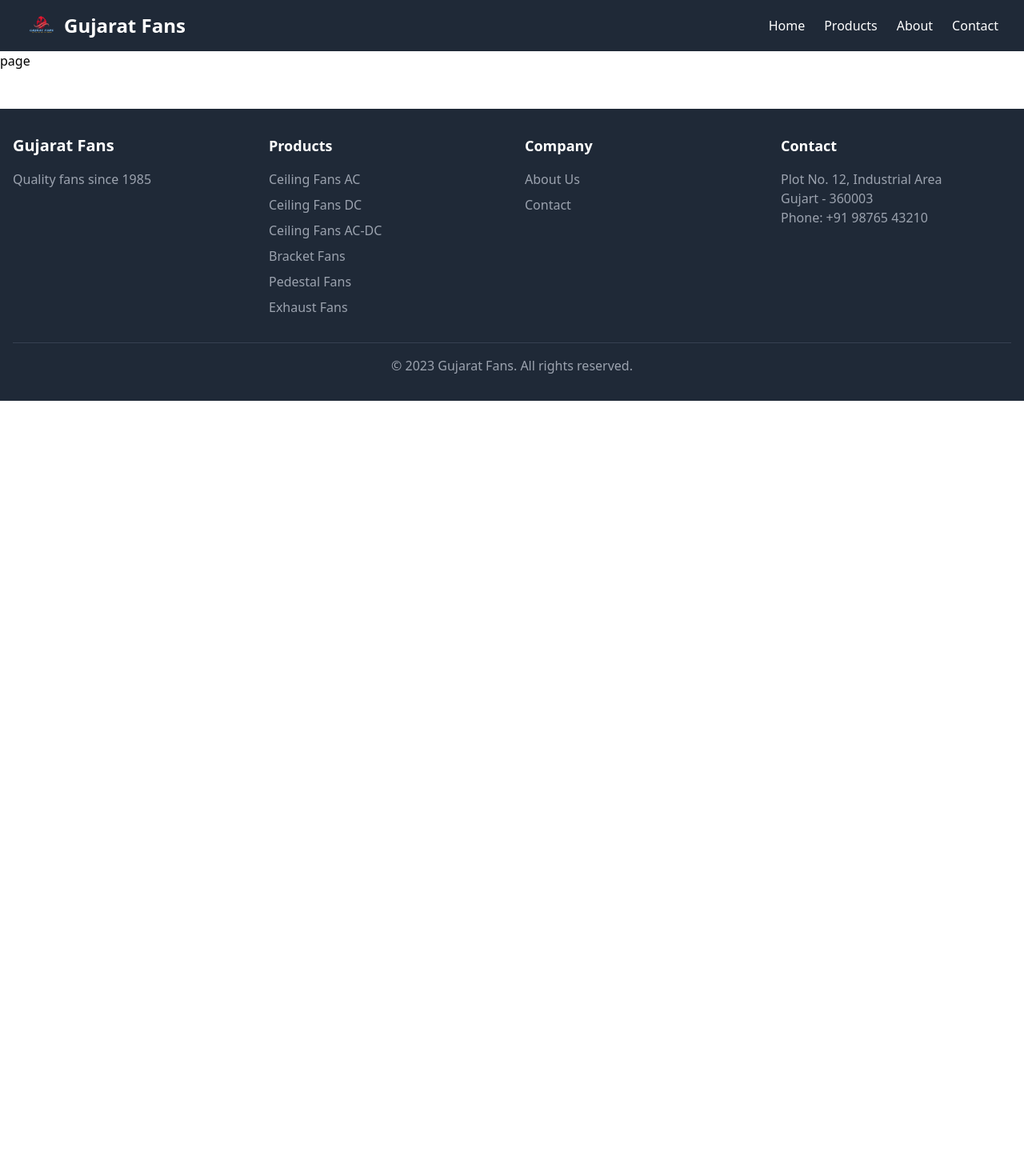
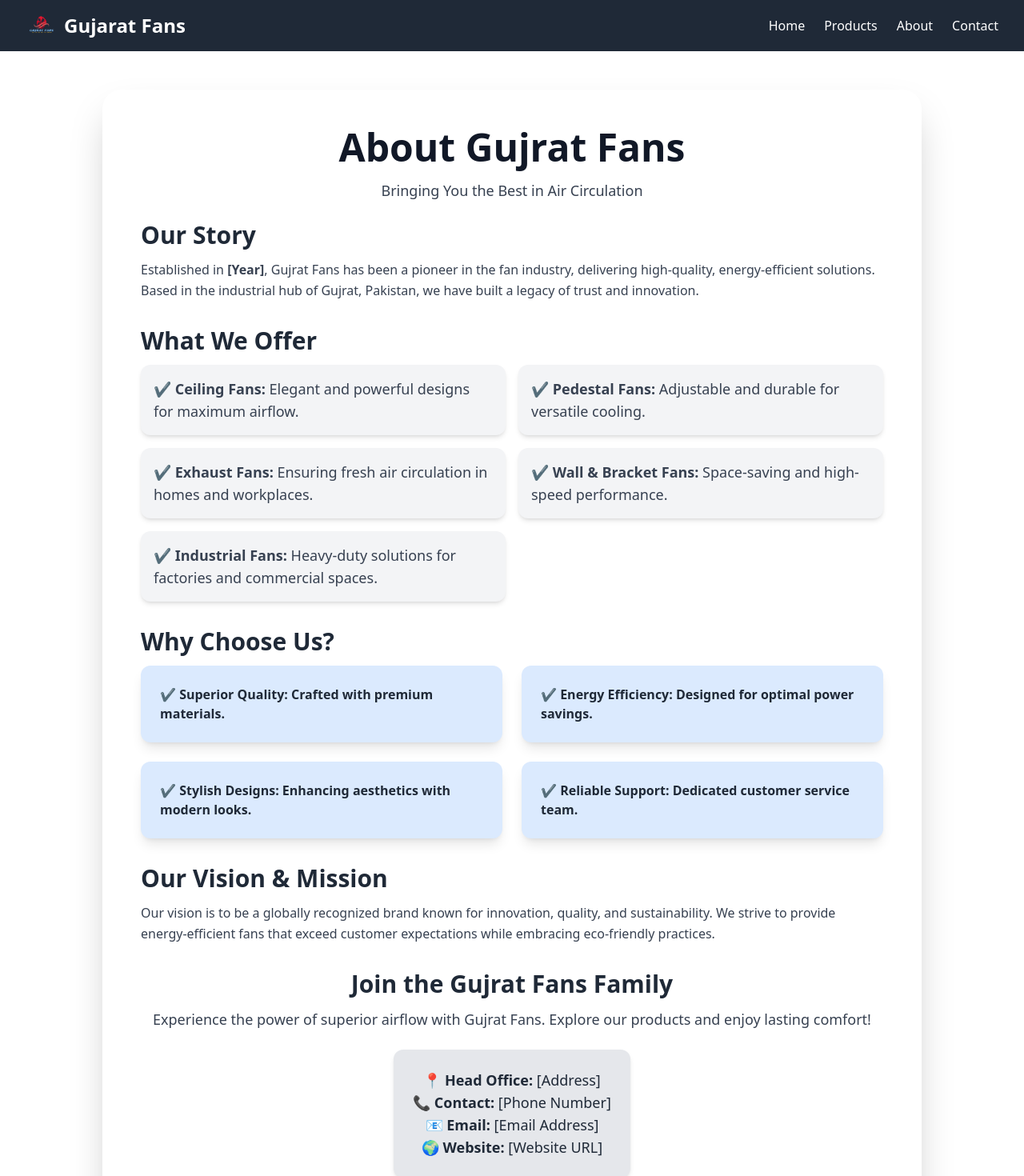
Before and after one commit to DanishAjma1/GujratFans, a Next.js app: page /About in a window 1280 px wide. Shown: the top 1470 px of the page at 80% size. Before the commit the page ends 800 px from the top, so only its background shows below. Built offline with nearby package versions, Linux system fonts and the light colour scheme.

Commit message:
some spell mistake

```diff
--- a/src/app/About/page.js
+++ b/src/app/About/page.js
@@ -1,7 +1,68 @@
-import React from 'react'
+'use client';
 
-export default function page() {
+import React from 'react';
+
+const About = () => {
   return (
-    <div>page</div>
-  )
-}
+    <div className="bg-white min-h-screen flex items-center justify-center p-6 md:p-12">
+      <div className="max-w-5xl mx-auto bg-white shadow-2xl rounded-3xl p-8 md:p-12 relative overflow-hidden transition-all duration-300 hover:shadow-3xl hover:scale-105">
+        <h1 className="text-4xl md:text-5xl font-extrabold text-gray-900 mb-4 text-center relative z-10">About Gujrat Fans</h1>
+        <p className="text-gray-700 text-lg text-center mb-6 relative z-10">
+          Bringing You the Best in Air Circulation
+        </p>
+
+        <section className="mb-8 relative z-10 transition-transform duration-300 hover:scale-105">
+          <h2 className="text-3xl font-semibold text-gray-800 mb-3">Our Story</h2>
+          <p className="text-gray-700 leading-relaxed">
+            Established in <strong>[Year]</strong>, Gujrat Fans has been a pioneer in the fan industry, delivering high-quality,
+            energy-efficient solutions. Based in the industrial hub of Gujrat, Pakistan, we have built a legacy of trust and innovation.
+          </p>
+        </section>
+
+        <section className="mb-8 relative z-10">
+          <h2 className="text-3xl font-semibold text-gray-800 mb-3">What We Offer</h2>
+          <ul className="grid grid-cols-1 md:grid-cols-2 gap-4 text-gray-700 text-lg">
+            <li className="bg-gray-100 p-4 rounded-xl shadow-md transition-all duration-300 hover:bg-blue-100 hover:scale-105">✔ <strong>Ceiling Fans:</strong> Elegant and powerful designs for maximum airflow.</li>
+            <li className="bg-gray-100 p-4 rounded-xl shadow-md transition-all duration-300 hover:bg-blue-100 hover:scale-105">✔ <strong>Pedestal Fans:</strong> Adjustable and durable for versatile cooling.</li>
+            <li className="bg-gray-100 p-4 rounded-xl shadow-md transition-all duration-300 hover:bg-blue-100 hover:scale-105">✔ <strong>Exhaust Fans:</strong> Ensuring fresh air circulation in homes and workplaces.</li>
+            <li className="bg-gray-100 p-4 rounded-xl shadow-md transition-all duration-300 hover:bg-blue-100 hover:scale-105">✔ <strong>Wall & Bracket Fans:</strong> Space-saving and high-speed performance.</li>
+            <li className="bg-gray-100 p-4 rounded-xl shadow-md transition-all duration-300 hover:bg-blue-100 hover:scale-105">✔ <strong>Industrial Fans:</strong> Heavy-duty solutions for factories and commercial spaces.</li>
+          </ul>
+        </section>
+
+        <section className="mb-8 relative z-10">
+          <h2 className="text-3xl font-semibold text-gray-800 mb-3">Why Choose Us?</h2>
+          <div className="grid grid-cols-1 md:grid-cols-2 gap-6">
+            <div className="bg-blue-100 p-6 rounded-xl shadow-lg text-gray-800 font-semibold transition-all duration-300 hover:bg-blue-200 hover:scale-105">✔ Superior Quality: Crafted with premium materials.</div>
+            <div className="bg-blue-100 p-6 rounded-xl shadow-lg text-gray-800 font-semibold transition-all duration-300 hover:bg-blue-200 hover:scale-105">✔ Energy Efficiency: Designed for optimal power savings.</div>
+            <div className="bg-blue-100 p-6 rounded-xl shadow-lg text-gray-800 font-semibold transition-all duration-300 hover:bg-blue-200 hover:scale-105">✔ Stylish Designs: Enhancing aesthetics with modern looks.</div>
+            <div className="bg-blue-100 p-6 rounded-xl shadow-lg text-gray-800 font-semibold transition-all duration-300 hover:bg-blue-200 hover:scale-105">✔ Reliable Support: Dedicated customer service team.</div>
+          </div>
+        </section>
+
+        <section className="mb-8 relative z-10 transition-transform duration-300 hover:scale-105">
+          <h2 className="text-3xl font-semibold text-gray-800 mb-3">Our Vision & Mission</h2>
+          <p className="text-gray-700 leading-relaxed">
+            Our vision is to be a globally recognized brand known for innovation, quality, and sustainability. We strive to provide
+            energy-efficient fans that exceed customer expectations while embracing eco-friendly practices.
+          </p>
+        </section>
+
+        <section className="text-center relative z-10 transition-transform duration-300 hover:scale-105">
+          <h2 className="text-3xl font-semibold text-gray-800 mb-3">Join the Gujrat Fans Family</h2>
+          <p className="text-gray-700 mb-6 text-lg">
+            Experience the power of superior airflow with Gujrat Fans. Explore our products and enjoy lasting comfort!
+          </p>
+          <div className="text-gray-800 text-lg bg-gray-200 p-6 rounded-xl shadow-md inline-block transition-all duration-300 hover:bg-gray-300 hover:scale-105">
+            📍 <strong>Head Office:</strong> [Address] <br />
+            📞 <strong>Contact:</strong> [Phone Number] <br />
+            📧 <strong>Email:</strong> [Email Address] <br />
+            🌍 <strong>Website:</strong> [Website URL]
+          </div>
+        </section>
+      </div>
+    </div>
+  );
+};
+
+export default About;
```
